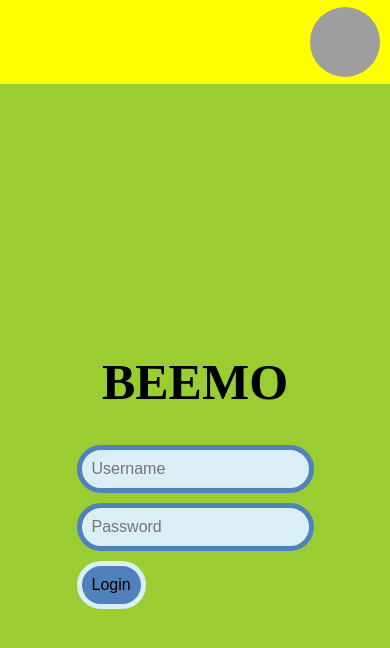
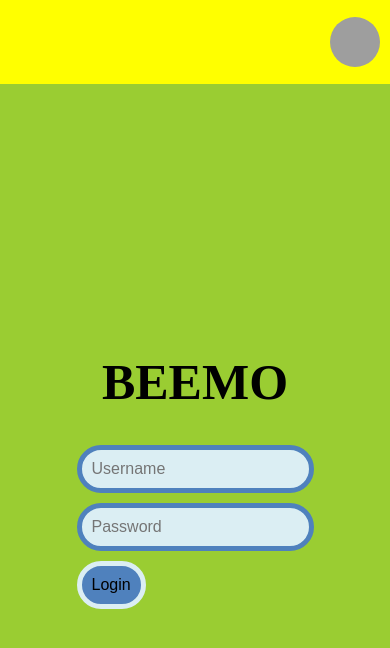
Before and after one commit to enzovcnt/felixChat, a plain HTML site: page index.html in a window 390 px wide. Drawn offline with Linux system fonts and the light colour scheme; grey boxes are pictures that could not be loaded.

Commit message:
login page responsive

```diff
--- a/css/style.css
+++ b/css/style.css
@@ -15,6 +15,15 @@ html, body {
     height: 70px;
     border-radius: 50%;
 }
+@media screen and (max-width: 600px){
+    .logo{
+        width: 50px;
+        height: 50px;
+    }
+
+}
+
+
 .container {
     display: flex;
     flex-direction: column;
```
Also changed, not shown: js/main.js (line endings or trailing spaces).
